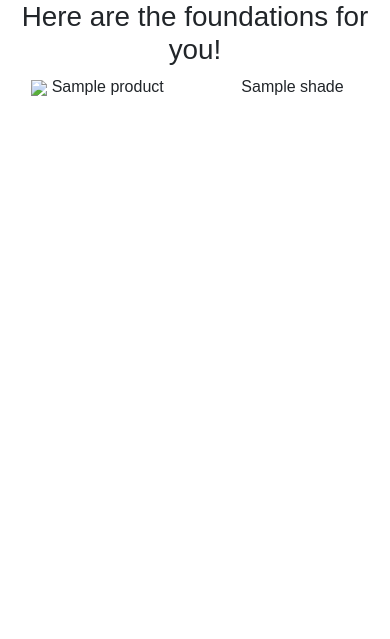
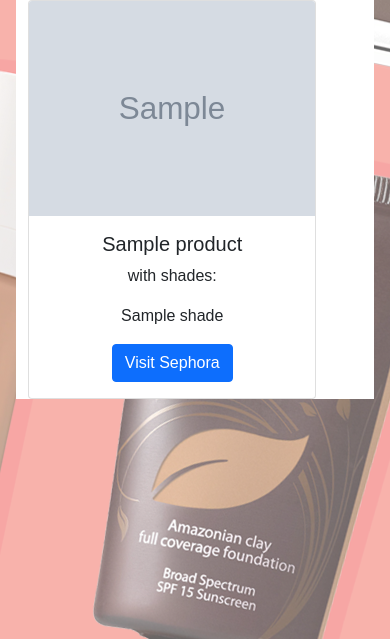
Before and after one commit to ychu19/foundation, a Flask app: template templates/predict.html in a window 390 px wide. Shown: the top 639 px of the page. Run offline with Flask 2, Linux system fonts and the light colour scheme; the template is opened without the code that fills it: most values are stand-ins (such as "Sample title", 1, 10 or a date in 2020); grey boxes marked "Sample" are stand-in pictures.

Commit message:
adds background image and bootstrap features

```diff
--- a/app.py
+++ b/app.py
@@ -2,7 +2,7 @@ from flask import Flask, render_template, url_for, request, redirect
 from flask_sqlalchemy import SQLAlchemy
 import pandas as pd
 import xgboost as xgb
-from predict import predict_from_user_input, get_longest_dict, filter_shade, extracting_img_src
+from predict import predict_from_user_input, get_longest_dict, filter_shade, extracting_img_src, extracting_url
 import os
 from datetime import datetime
 
@@ -97,16 +97,27 @@ def predict():
 
         for idx in range(len(scores)):
             brand_product = scores.loc[idx, 'brand_product']
+            proba = scores.loc[idx, 'scores']
             shades = filter_shade(input=features_dict, brand_product=brand_product)
-            urls = extracting_img_src(brand_product=brand_product)
-            cols = {'brand_product': brand_product.replace('_', ' '), 'shades': shades, 'urls': urls}
+            srcs = extracting_img_src(brand_product=brand_product)
+            urls = extracting_url(brand_product=brand_product)
+            cols = {
+                'brand_product': brand_product.replace('_', ' '),
+                'scores': round(proba*100, 1),
+                'shades': shades,
+                'srcs': srcs,
+                'urls': urls
+            }
             temp_data = pd.DataFrame([cols])
             shade_data = pd.concat([shade_data, temp_data], axis=0, ignore_index=True)
 
         products = shade_data['brand_product']
         shades = shade_data['shades']
+        srcs = shade_data['srcs']
         urls = shade_data['urls']
-        products_shades = zip(products, shades, urls)
+        scores = shade_data['scores']
+
+        products_shades = zip(products, shades, srcs, urls, scores)
 
         return render_template('predict.html', products_shades=products_shades)
 
--- a/static/css/main.css
+++ b/static/css/main.css
@@ -1,6 +1,19 @@
 body {
     margin: 0;
     font-family: sans-serif;
+}
+
+body::after{
+    content: "";
+    background: url("background.png");
+    background-color: transparent;
+    opacity: 0.6;
+    top: 0;
+    left: 0;
+    bottom: 0;
+    right: 0;
+    position: absolute;
+    z-index: -1;
 }
 
 td{
--- a/templates/base.html
+++ b/templates/base.html
@@ -6,8 +6,10 @@
     <meta charset="UTF-8">
     <meta name="viewport" content="width=device-width, initial-scale=1">
     <link rel="stylesheet" href="{{ url_for('static', filename='css/main.css') }}">
+
     {% block head %}
     {% endblock %}
+
 </head>
 <body>
     {% block body %}
--- a/templates/predict.html
+++ b/templates/predict.html
@@ -5,18 +5,25 @@
 {% endblock %}
 
 {% block body %}
-<div class="container">
-    <h1 style="text-align: center">Here are the foundations for you!</h1>
+<div class="container col-11 bg-white my-md-3 py-md-4 px-md-4">
+<!--    <h2 style="text-align: center">You will like these foundations...</h2>-->
     <div class="row">
-    <!--    <h1>{{features}}</h1>-->
-        {% for product, shade, url in products_shades %}
-            <div class="col">
-                <img width="350pt" src="{{ url }}">
-                {{ product }}
-            </div>
-
-            <div class="col">
-                {{ shade }}
+        {% for product, shade, src, url, score in products_shades %}
+            <div class="col-sm-3">
+                <div class="card"  style="width: 18rem;">
+                    <img class="card-img-top" width="350pt" src="{{ src }}">
+                    <div class="card-body">
+                        <h5 class="card-title">{{ product }}</h5>
+                        {% if score >= 90 %}
+                            <h6 class="card-subtitle">Matching score: {{ score }}%</h6>
+                        {% endif %}
+                        {% for s in shade %}
+                            <p class="card-text">with shades:</p>
+                            <p class="card-text">{{ s }}</p>
+                        {% endfor %}
+                        <a href="{{ url }}" class="btn btn-primary">Visit Sephora</a>
+                    </div>
+                </div>
             </div>
         {% endfor %}
 
```
Also changed, not shown: predict.py (+8 -2 lines), templates/index.html (+18 -11 lines), static/css/background-1.jpeg (added), static/css/background.png (added), 1 other file.
